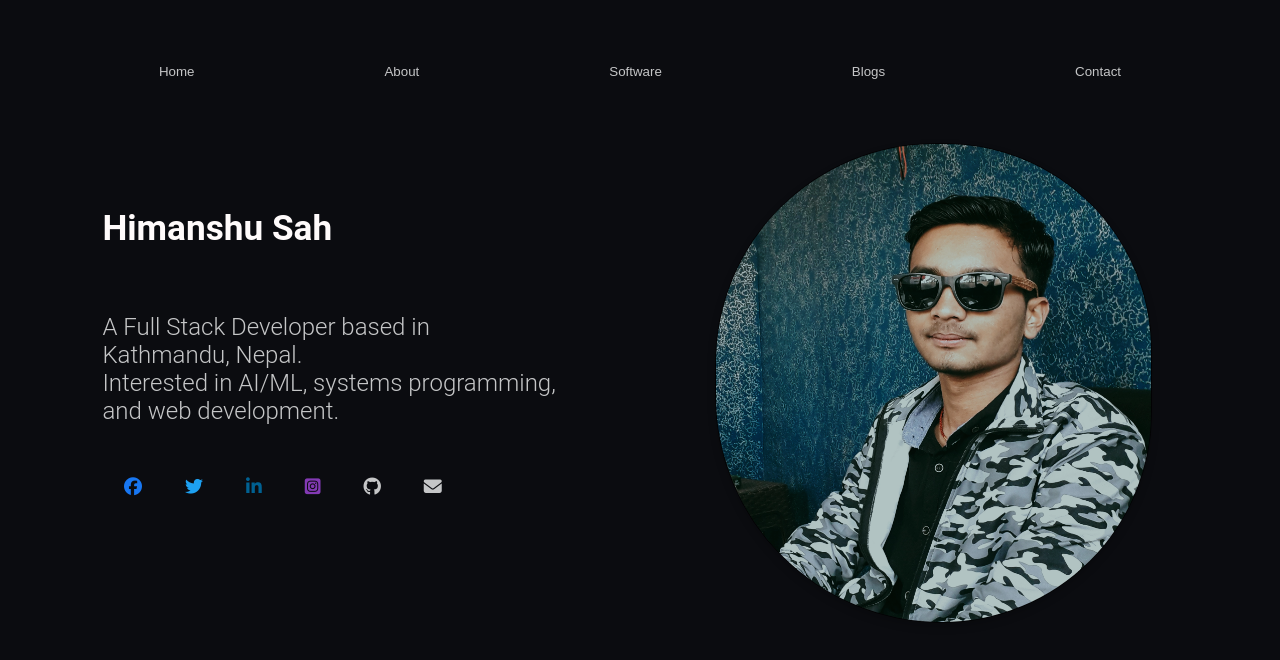
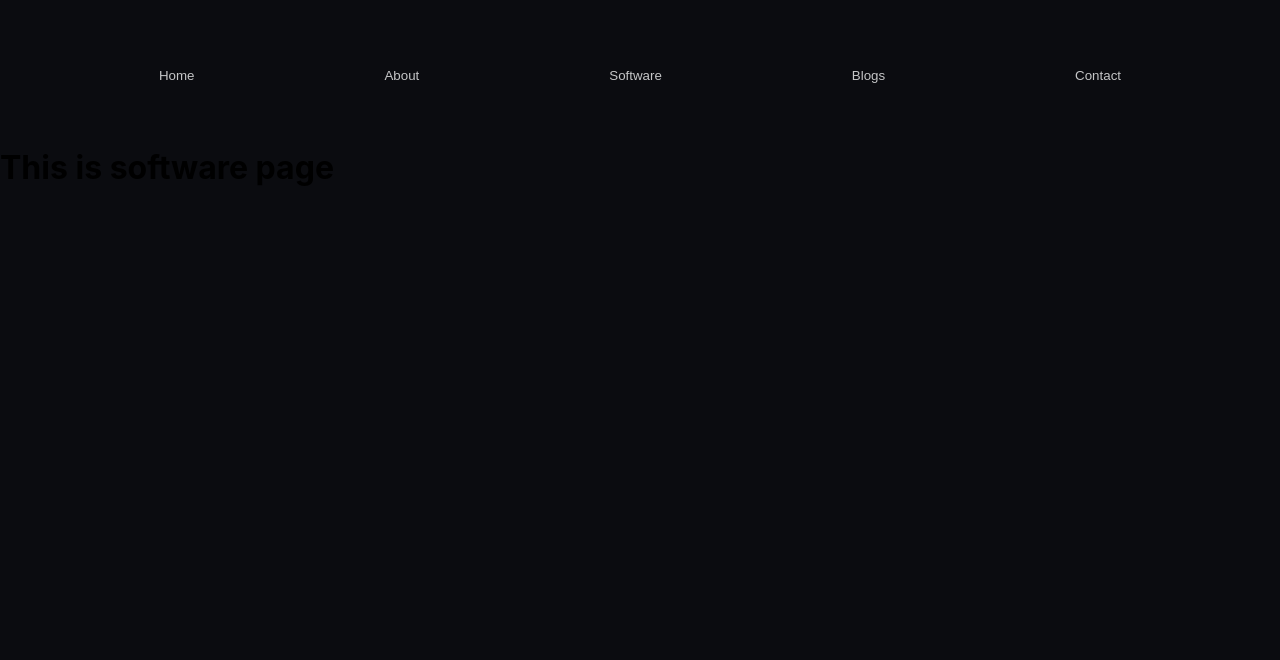
Before and after one commit to Sahhimanshu7/PersonalWebsiteReact, a JavaScript app in the folder my-website/: page /Software in a window 1280 px wide. Shown: the top 660 px of the page. Built offline with nearby package versions, Linux system fonts and the light colour scheme.

Commit message:
Added React Routing

```diff
--- a/my-website/package.json
+++ b/my-website/package.json
@@ -8,6 +8,7 @@
     "@testing-library/user-event": "^13.2.1",
     "react": "^17.0.2",
     "react-dom": "^17.0.2",
+    "react-router-dom": "^6.2.1",
     "react-scripts": "5.0.0",
     "web-vitals": "^2.1.0"
   },
--- a/my-website/src/App.js
+++ b/my-website/src/App.js
@@ -1,14 +1,34 @@
 import Header from "./Components/Header";
 import Logo from "./Components/Logo";
+import About from "./Components/About";
+import Blogs from "./Components/Blogs";
+import Contact from "./Components/Contact";
+import Software from "./Components/Software";
+
+import { BrowserRouter} from "react-router-dom";
+import {Routes} from "react-router-dom";
+import { Route } from 'react-router-dom';
 
 
 
 function App({reverse}) {
   return (
-    <>
-    < Header />
-    <Logo />
-    </>
+    // <>
+    // < Header />
+    // <Logo />
+    // </>
+    <BrowserRouter>
+    <Header />
+
+    <Routes>
+      <Route path="/" element={<Logo />} />
+      <Route path="/About" element={<About />} />
+      <Route path="/Blogs" element={<Blogs />} />
+      <Route path="/Contact" element={<Contact />} />
+      <Route path="/Software" element={<Software />} />
+
+    </Routes>
+    </BrowserRouter>
 
   );
 }
--- /dev/null
+++ b/my-website/src/Components/About.js
@@ -0,0 +1,7 @@
+function About(){
+    return(
+        <h1>This is about page</h1>
+    )
+}
+
+export default About;
--- /dev/null
+++ b/my-website/src/Components/Blogs.js
@@ -0,0 +1,7 @@
+function Blogs(){
+    return(
+        <h1>This is Blogs page</h1>
+    )
+}
+
+export default Blogs;
--- /dev/null
+++ b/my-website/src/Components/Contact.js
@@ -0,0 +1,7 @@
+function Contact(){
+    return(
+        <h1>This is Contact page.</h1>
+    )
+}
+
+export default Contact;
--- a/my-website/src/Components/Header.js
+++ b/my-website/src/Components/Header.js
@@ -1,14 +1,15 @@
 import "../index.css";
+import {Link} from "react-router-dom";
 
 
 function Header(){
     return(
         <div className="header">
-            <button id="Home">Home</button>
-            <button id="About">About</button>
-            <button id="Software">Software</button>
-            <button id="Blogs">Blogs</button>
-            <button id="Contact">Contact</button>
+           <Link to="/"><button id="Home">Home</button></Link>
+           <Link to="/About"><button id="About">About</button></Link>
+           <Link to="Software"><button id="Software">Software</button></Link>
+           <Link to="Blogs"><button id="Blogs">Blogs</button></Link>
+           <Link to="Contact"><button id="Contact">Contact</button></Link>
         </div>
     )
 }
--- a/my-website/src/Components/Logo.js
+++ b/my-website/src/Components/Logo.js
@@ -3,7 +3,6 @@ import Intro from "./Intro";
 import Social from "./Social";
 
 function Logo(){
-    console.log(Social);
     return (
         <>
         <Photo />
--- /dev/null
+++ b/my-website/src/Components/Software.js
@@ -0,0 +1,7 @@
+function Software(){
+    return(
+        <h1>This is software page</h1>
+    )
+}
+
+export default Software;
```
Also changed, not shown: my-website/src/Components/Footer.js (added, +7 -0 lines), 1 other file (tests, documents, lock files or other folders).
